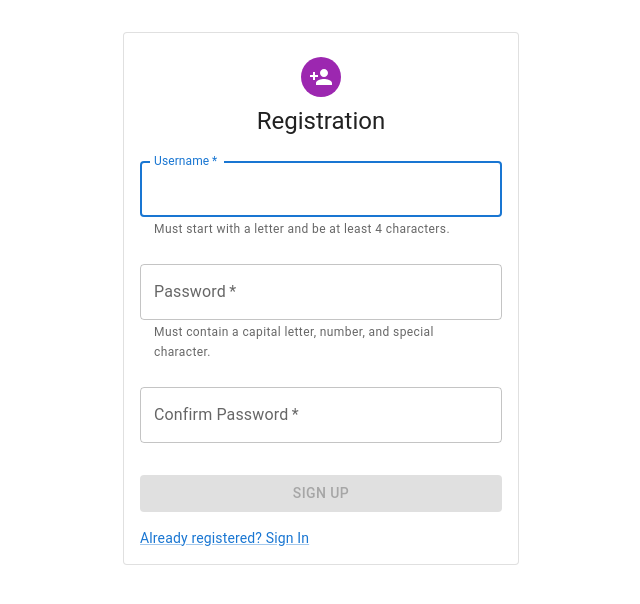
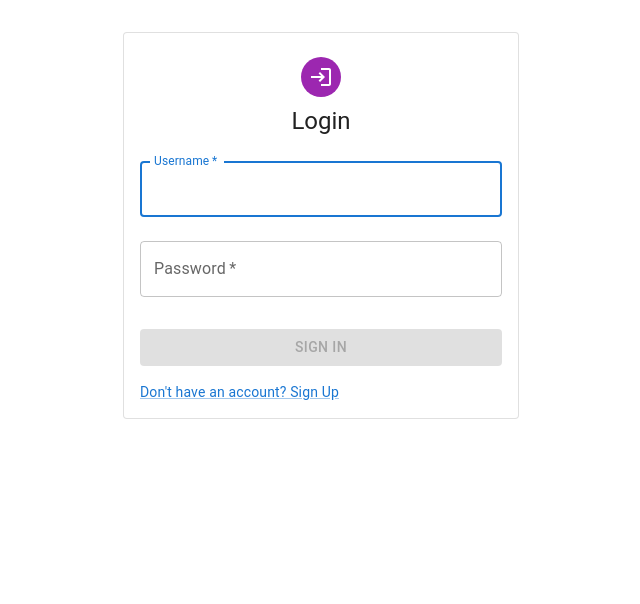
Before and after one commit to michellekaye/notes, a React (Create React App) app in the folder frontend/: page / in a window 1280 px wide. Shown: the top 604 px of the page, without its empty margins (319-959 px from the left). Built offline with nearby package versions, Linux system fonts and the light colour scheme; the HTML template or start-up script is replaced by a standard one.

Commit message:
Create Login form

```diff
--- a/frontend/src/App.js
+++ b/frontend/src/App.js
@@ -1,11 +1,12 @@
 import Container from '@mui/material/Container';
 import Registration from './components/Registration';
+import Login from './components/Login';
 import './App.css';
 
 function App() {
   return (
 		<Container className="App" component="main" maxWidth="xs">
-			<Registration />
+			<Login />
 		</Container>
   );
 }
--- /dev/null
+++ b/frontend/src/components/Login.css
@@ -0,0 +1,7 @@
+.login__card {
+	align-items: center;
+	display: flex;
+	flex-direction: column;
+	padding: 1rem;
+	text-align: center;
+}
--- /dev/null
+++ b/frontend/src/components/Login.js
@@ -0,0 +1,123 @@
+import { useState, useEffect } from "react";
+import axios from '../api/axios';
+import Alert from '@mui/material/Alert';
+import Avatar from '@mui/material/Avatar';
+import Button from '@mui/material/Button';
+import Card from '@mui/material/Card';
+import Grid from '@mui/material/Grid';
+import Link from '@mui/material/Link';
+import LoginIcon from '@mui/icons-material/Login';
+import Stack from '@mui/material/Stack';
+import TextField from '@mui/material/TextField';
+import Typography from '@mui/material/Typography';
+import './Login.css';
+
+const LOGIN_URL = '/login';
+
+const Login = () => {
+	const [name, setName] = useState('');
+	const [pwd, setPwd] = useState('');
+	const [errMsg, setErrMsg] = useState('');
+	const [success, setSuccess] = useState(false);
+
+	useEffect(() => {
+		setErrMsg('');
+	}, [name, pwd])
+
+	const handleSubmit = async (e) => {
+		e.preventDefault();
+
+		try {
+			const response = await axios.post(LOGIN_URL,
+				JSON.stringify({ user: name, pwd }),
+				{
+						headers: { 'Content-Type': 'application/json' },
+						withCredentials: true
+				}
+			);
+			console.log(response?.data);
+			console.log(response?.accessToken);
+			console.log(JSON.stringify(response))
+			setSuccess(true);
+			setName('');
+			setPwd('');
+		} catch (err) {
+				if (!err?.response) {
+						setErrMsg('No Server Response');
+				}
+		}
+	}
+
+	return (
+		<section className="login">
+			<Card variant="outlined" className="login__card">
+				<Avatar sx={{ m: 1, bgcolor: 'secondary.main' }}>
+            <LoginIcon />
+				</Avatar>
+
+				<Typography component="h1" variant="h5" gutterBottom>
+					Login
+				</Typography>
+
+				{errMsg && (
+					<Stack sx={{ width: '100%', marginBottom: "1rem" }} spacing={2}>
+						<Alert severity="error">{errMsg}</Alert>
+					</Stack>
+				)}
+
+				{success ? (
+					<>
+						<p>Login successful!</p>
+					</>
+				) : (
+					<>
+						<form onSubmit={handleSubmit}>
+							<TextField
+								margin="normal"
+								required
+								fullWidth
+								id="username"
+								label="Username"
+								name="username"
+								autoFocus
+								onChange={(e) => setName(e.target.value)}
+							/>
+
+							<TextField
+								margin="normal"
+								required
+								fullWidth
+								name="password"
+								label="Password"
+								type="password"
+								id="password"
+								autoComplete="current-password"
+								onChange={(e) => setPwd(e.target.value)}
+							/>
+
+							<Button
+								type="submit"
+								fullWidth
+								variant="contained"
+								sx={{ mt: 3, mb: 2 }}
+								disabled={!name || !pwd ? true : false}
+							>
+								Sign In
+							</Button>
+						</form>
+						<Grid container>
+							<Grid item>
+								<Link href="/register" variant="body2">
+									{"Don't have an account? Sign Up"}
+								</Link>
+							</Grid>
+						</Grid>
+					</>
+					)
+				}
+			</Card>
+		</section>
+	)
+}
+
+export default Login;
--- a/frontend/src/components/Registration.js
+++ b/frontend/src/components/Registration.js
@@ -160,7 +160,7 @@ const Registration = () => {
 						</form>
 						<Grid container>
 							<Grid item>
-								<Link href="#" variant="body2">
+								<Link href="/" variant="body2">
 									{"Already registered? Sign In"}
 								</Link>
 							</Grid>
@@ -169,7 +169,6 @@ const Registration = () => {
 					)
 				}
 			</Card>
-
 		</section>
 	)
 }
```
Also changed, not shown: 2 other files (tests, documents, lock files or other folders).
